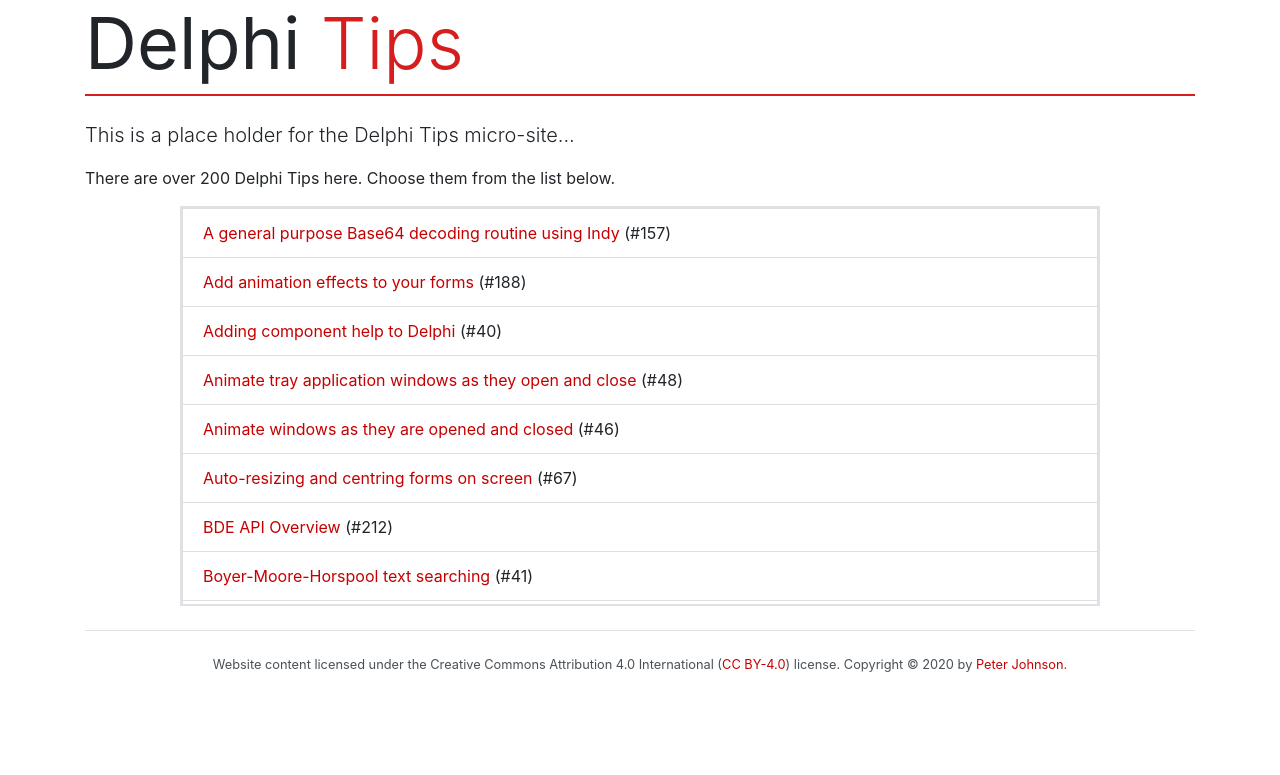
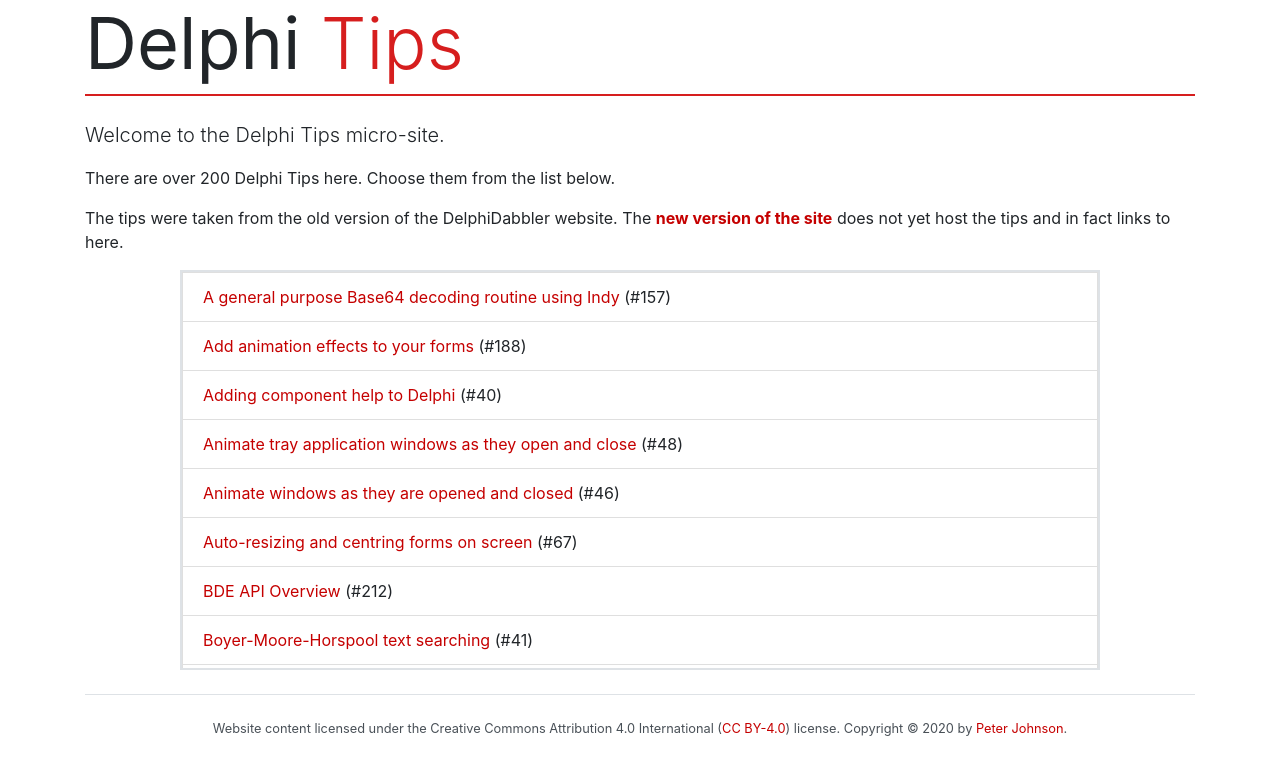
Before and after one commit to delphidabbler/delphi-tips, a Jekyll site: the page built from docs/index.html, in a window 1280 px wide. Shown: the top 775 px of the page. Built offline with Jekyll 4.4.1, drawn with Linux system fonts in a browser that asks for light colours.

Commit message:
Revised content of index page

```diff
--- a/docs/index.html
+++ b/docs/index.html
@@ -1,9 +1,11 @@
 ---
 layout: default
 ---
-<p class="lead">This is a place holder for the Delphi Tips micro-site...</p>
+<p class="lead">Welcome to the Delphi Tips micro-site.</p>
 
 <p>There are over 200 Delphi Tips here. Choose them from the list below.</p>
+
+<p>The tips were taken from the old version of the DelphiDabbler website. The <a href="https://delphidabbler.com"><strong>new version of the site</strong></a> does not yet host the tips and in fact links to here.</p>
 
 <div class="row justify-content-center">
     <div class="col-md-10">
```
